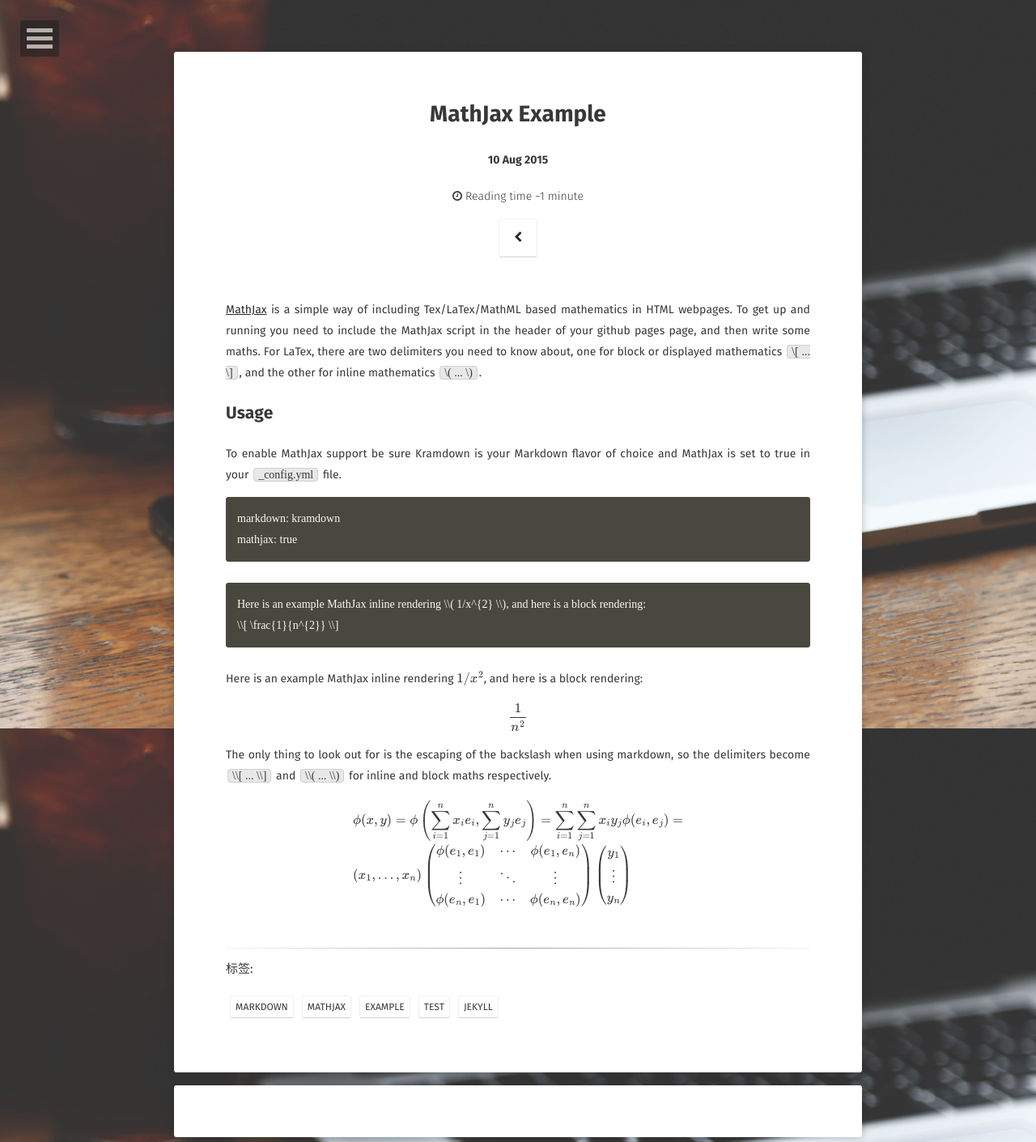
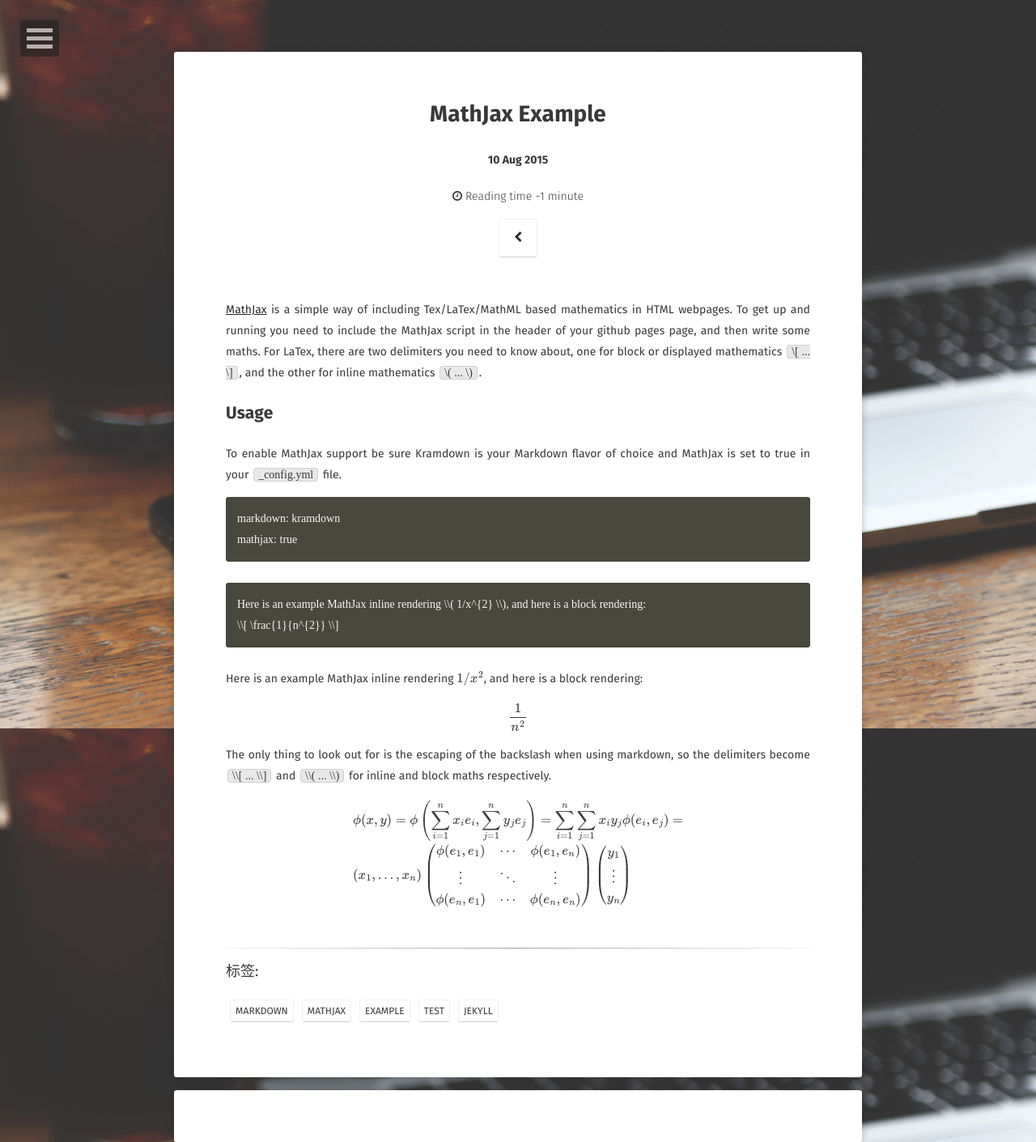
Before and after one commit to aiologybay/aiologybay.github.io, a Jekyll site: the page built from _posts/2015-08-10-mathjax-example.md, in a window 1280 px wide. Shown: the whole page at 81% size. Built offline with Jekyll 4.4.1, drawn with Linux system fonts in a browser that asks for light colours; some web fonts are replaced; formulas are drawn with MathJax 3; comment, search, counter and statistics services are not loaded.

Commit message:
initial commit

```diff
--- a/_includes/meta.html
+++ b/_includes/meta.html
@@ -1,7 +1,7 @@
 <br>
 <hr>
 <div class="contain">
-   <font style="font-family: 'Fira Sans',sans-serif; font-weight: 400;font-style: normal;font-size:15px;color:#383838">标签:</font>
+   <font style="font-family: 'Fira Sans',sans-serif; font-weight: 400;font-style: normal;font-size:18px;color:#383838">标签:</font>
 </div>
 <span class="entry-tags">{% for tag in page.tags %}<a href="{{ site.url }}/tags/#{{ tag }}" title="Pages tagged {{ tag }}" class="tag"><span class="term">{{ tag }}</span></a>{% unless forloop.last %}{% endunless %}{% endfor %}</span>
 <!--
```
